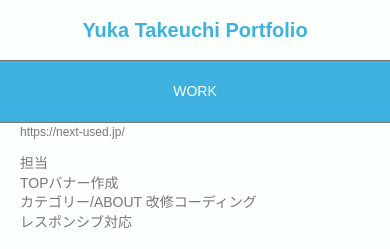
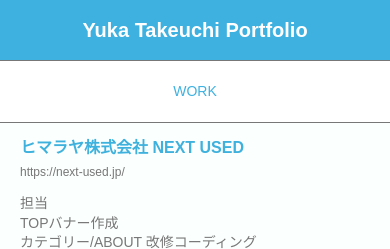
Before and after one commit to yuka0258/file, a PHP site: page /work01.html in a window 390 px wide. Shown: the top 249 px of the page. Run offline with PHP 8.4, Linux system fonts and the light colour scheme.

Commit message:
Add files via upload

```diff
--- a/style.css
+++ b/style.css
@@ -224,8 +224,8 @@ body h1 {
         left: 0;
         z-index: 99;*/
         width: 100%;
-        /*background: #3eb1e0;
-        color: #fff;*/
+        background: #3eb1e0;
+        color: #fff;
     }
 }
 
@@ -259,8 +259,7 @@ header {
 @media only screen and (max-width: 1080px) {
     #g-nav .menu {
         /*width: 50%;*/
-        background: #3eb1e0;
-        color: #fff;
+        background: #fff;
     }
 }
 
@@ -422,7 +421,7 @@ li.menu_single:hover ul.menu_second {
     }
 
     #g-nav .menu > li a{
-        color: #fff;
+        color: #3eb1e0;
     }
     #g-nav.panelactive {
         opacity: .9;
@@ -475,6 +474,9 @@ main article section .box {
     main article section .box {
         width: 95% !important;
         margin: 0 auto;
+    }
+    main{
+        padding-top: 4rem
     }
 }
 
```
